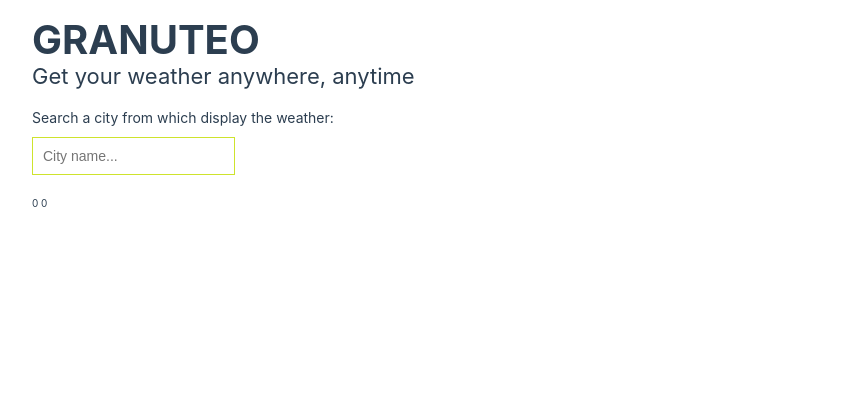
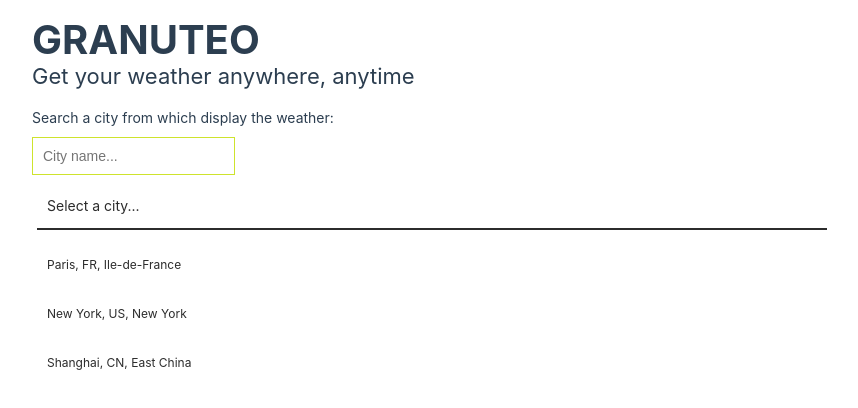
Before and after one commit to FM-O/weather-app, a Vue app: page / in a window 1280 px wide. Shown: the top 408 px of the page, without its empty margins (18-876 px from the left). Built offline with nearby package versions, Linux system fonts and the light colour scheme.

Commit message:
feat(weatherChart): add multiple cities series && UI improvements

```diff
--- a/src/App.vue
+++ b/src/App.vue
@@ -1,10 +1,19 @@
 <script setup lang="ts">
 import HomeView from "@/views/HomeView.vue";
+import { useCityStore } from "@/stores/city";
+
+const cityStore = useCityStore();
 </script>
 
 <template>
   <header>
+    <div class="app-title">
       <span>Granuteo</span> <em>Get your weather anywhere, anytime</em>
+    </div>
+    <div v-if="cityStore.selectedCity" class="selected-app-city">
+      Currently selected city:
+      {{ cityStore.selectedCity.name }}
+    </div>
   </header>
 
   <HomeView />
@@ -12,8 +21,16 @@ import HomeView from "@/views/HomeView.vue";
 
 <style scoped>
 header {
+  display: flex;
+  align-items: center;
+  justify-content: space-between;
   line-height: 1;
   margin-bottom: 20px;
+}
+
+header .selected-app-city {
+  color: whitesmoke;
+  font-size: 2.4rem;
 }
 
 .logo {
@@ -35,11 +52,6 @@ nav a {
 
 nav a:first-of-type {
   border: 0;
-}
-
-@media (min-width: 1024px) {
-  header {
-    padding-right: calc(var(--section-gap) / 2);
 }
 
 .logo {
@@ -68,5 +80,4 @@ nav a:first-of-type {
   padding: 1rem 0;
   margin-top: 1rem;
 }
-}
 </style>
--- a/src/components/CitySearch/CSForm.vue
+++ b/src/components/CitySearch/CSForm.vue
@@ -2,13 +2,23 @@
 import { ref } from "vue";
 import { useDebounceFn, useFetch } from "@vueuse/core";
 
-import { focusedCoordinates } from "@/components/Weather/useWeather";
+import Highcharts from "highcharts";
+
+import {
+  focusedCoordinates,
+  useWeather,
+  weatherState,
+} from "@/components/Weather/useWeather";
+
+import { useCityStore } from "@/stores/city";
+
+import AddIcon from "@/components/assets/AddIcon.vue";
 
 //types
 type Tcity = {
   country: string;
   lat: number;
-  local_names: object;
+  local_names?: object;
   lon: number;
   name: string;
   state: string;
@@ -19,17 +29,39 @@ const isLoading = ref(false);
 const errorInComponent = ref();
 
 // City List feature
-const suggestedCapitalCities = ref<Array<Tcity>>([]);
+const suggestedCapitalCities = ref<Array<Tcity>>([
+  {
+    country: "FR",
+    lat: 48.856613,
+    lon: 2.352222,
+    name: "Paris",
+    state: "Ile-de-France",
+  },
+  {
+    country: "US",
+    lat: 40.712776,
+    lon: -74.005974,
+    name: "New York",
+    state: "New York",
+  },
+  {
+    country: "CN",
+    lat: 31.230391,
+    lon: 121.473701,
+    name: "Shanghai",
+    state: "East China",
+  },
+]);
 
-const cityList = ref<Array<Tcity>>([]);
+const cityList = ref<Array<Tcity>>([...suggestedCapitalCities.value]);
 
-const selectedCity = ref();
+const cityStore = useCityStore();
 
 const selectCityInList = (index: number) => {
-  selectedCity.value = cityList.value[index];
+  cityStore.setCity(cityList.value[index]);
 
-  focusedCoordinates.value.lat = selectedCity.value.lat;
-  focusedCoordinates.value.lon = selectedCity.value.lon;
+  focusedCoordinates.value.lat = cityStore.selectedCity.lat;
+  focusedCoordinates.value.lon = cityStore.selectedCity.lon;
 };
 
 // City Input feature
@@ -49,6 +81,27 @@ const searchCity = useDebounceFn(async () => {
 
   cityList.value = data.value;
 }, 800);
+
+// Add to series
+const { fetchWeatherByCoords } = useWeather();
+
+const addToSeries = async (city: Tcity) => {
+  const cityWeatherData = await fetchWeatherByCoords({
+    lat: city.lat,
+    lon: city.lon,
+  });
+
+  weatherState.series.push({
+    data: cityWeatherData.list.map((data: any) => {
+      const time = new Highcharts.Time({});
+
+      return [
+        time.dateFormat("%Y-%m-%d %H:%M:%S", data.dt * 1000),
+        data.main.temp,
+      ];
+    }),
+  } as never); // HACK ==== NEED TO CHANGE
+};
 </script>
 
 <template>
@@ -66,7 +119,7 @@ const searchCity = useDebounceFn(async () => {
         placeholder="City name..."
       />
       <div
-        class="cs-cities-suggested"
+        class="cs-cities-searched"
         v-if="cityList.length && !errorInComponent"
       >
         <h3>Select a city...</h3>
@@ -76,10 +129,21 @@ const searchCity = useDebounceFn(async () => {
             :key="index"
             @click="selectCityInList(index)"
           >
-            {{ city.name }}, {{ city.country }}, {{ city.state }}
+            <span class="city-desc">
+              {{ city.name }}, {{ city.country }}, {{ city.state }}
+            </span>
+            <span
+              v-if="cityStore.selectedCity && weatherState.city"
+              class="city-add"
+              @click.stop="addToSeries(city)"
+            >
+              <span> Add city to graph </span>
+              <AddIcon />
+            </span>
           </li>
         </ul>
       </div>
+      <div v-if="errorInComponent" class="error">No city found</div>
     </form>
   </div>
 </template>
@@ -101,31 +165,54 @@ const searchCity = useDebounceFn(async () => {
   color: whitesmoke;
 }
 
-.cs-cities-suggested {
+.cs-cities-searched {
   margin-top: 1rem;
   background-color: white;
   color: #2c2c2c;
 }
 
-.cs-cities-suggested h3 {
+.cs-cities-searched h3 {
   border-bottom: 2px solid #2c2c2c;
   margin: 0 0.5rem;
   padding: 1rem;
   font-size: 1.4rem;
 }
 
-.cs-cities-suggested ul {
+.cs-cities-searched ul {
   padding: 1rem 0;
   list-style: none;
 }
 
-.cs-cities-suggested ul li {
+.cs-cities-searched ul li {
+  display: flex;
+  align-items: center;
+  justify-content: space-between;
   padding: 1.5rem;
   cursor: pointer;
   font-size: 1.2rem;
 }
 
-.cs-cities-suggested ul li:hover {
+.cs-cities-searched ul li:hover {
   background-color: #cee32d;
 }
+
+.city-add {
+  display: flex;
+  align-items: center;
+}
+
+.city-add span {
+  margin-right: 0.8rem;
+}
+
+.city-add:hover {
+  color: #787878;
+}
+
+.error {
+  margin-top: 1rem;
+  font-size: 1.6rem;
+  color: #e50000;
+  font-weight: 700;
+}
 </style>
--- a/src/components/Weather/WContainer.vue
+++ b/src/components/Weather/WContainer.vue
@@ -2,18 +2,41 @@
 import { weatherState } from "@/components/Weather/useWeather";
 import { reactive, ref, watch } from "vue";
 import VueHighcharts from "vue3-highcharts";
-import Highcharts from "Highcharts";
+import Highcharts, { seriesType } from "Highcharts";
 import {
   focusedCoordinates,
   useWeather,
 } from "@/components/Weather/useWeather";
 import WTimeSlotList from "./WTimeSlotList.vue";
 
-const { fetchWeatherByCoords } = useWeather();
+const { fetchWeatherByCoords, updateWeatherState } = useWeather();
 
 const displayChart = ref(false);
 
 const chartOptions = reactive({
+  title: {
+    text: "Temperatures evolution within the 5 days",
+    style: { color: "#ffffff" },
+  },
+  colors: [
+    "#cee32d",
+    "#ff0000",
+    "#8bbc21",
+    "#910000",
+    "#1aadce",
+    "#492970",
+    "#f28f43",
+    "#77a1e5",
+    "#c42525",
+    "#a6c96a",
+  ],
+  chart: {
+    backgroundColor: "#181818",
+  },
+  legend: {
+    itemStyle: { color: "#ffffff" },
+    itemHoverStyle: { color: "#cee32d" },
+  },
   xAxis: {
     type: "datetime",
     dateTimeLabelFormats: {
@@ -21,48 +44,89 @@ const chartOptions = reactive({
       month: "%e. %b",
       year: "%b",
     },
+    labels: {
+      style: { color: "#ffffff" },
+    },
     title: {
       text: "Date",
+      style: { color: "#ffffff" },
     },
   },
   yAxis: {
+    labels: {
+      style: { color: "#ffffff" },
+    },
     title: {
       text: "temperatures (celsius)",
+      style: { color: "#ffffff" },
     },
   },
-  series: [
-    {
-      data: [[]], // sample data
-    } as { data: any }, // type hack
-  ],
+  series: weatherState.series,
 });
 
 watch(weatherState, (v) => {
-  if (v.temperatures.length) {
+  // TEMPORARY HACK TO REFRESH GRAPH
+  displayChart.value = false;
+
+  chartOptions.series = weatherState.series;
+
+  setTimeout(() => {
+    displayChart.value = true;
+  }, 500);
+  // if (v.temperatures.length) {
+  //   // Better to transform the coordinates into a dedicated feature (composable) or into useWeather
+  //   chartOptions.series[0].data = v.temperatures.map((temp, index) => {
+  //     const time = new Highcharts.Time({});
+
+  //     return [
+  //       time.dateFormat("%Y-%m-%d %H:%M:%S", v.dates[index] * 1000),
+  //       temp,
+  //     ];
+  //   });
+  //   console.log(weatherState.series);
+
+  //   // chartOptions.series = [chartOptions.series[0], ...weatherState.series];
+  //   displayChart.value = true;
+  // }
+});
+
+const getWeatherForCity = async () => {
+  weatherState.series = [];
+  displayChart.value = false;
+
+  const cityWeatherData = await fetchWeatherByCoords();
+
+  updateWeatherState(cityWeatherData);
+
+  if (weatherState.temperatures.length) {
     // Better to transform the coordinates into a dedicated feature (composable) or into useWeather
-    chartOptions.series[0].data = v.temperatures.map((temp, index) => {
-      const time = new Highcharts.Time({});
+    weatherState.series[0] = {
+      data: weatherState.temperatures.map((temp, index) => {
+        const time = new Highcharts.Time({});
 
-      return [
-        time.dateFormat("%Y-%m-%d %H:%M:%S", v.dates[index] * 1000),
-        temp,
-      ];
-    });
+        return [
+          time.dateFormat(
+            "%Y-%m-%d %H:%M:%S",
+            weatherState.dates[index] * 1000
+          ),
+          temp,
+        ];
+      }),
+    } as never; // HACK ==== NEED TO CHANGE;
+
+    // chartOptions.series = [chartOptions.series[0], ...weatherState.series];
     displayChart.value = true;
   }
-});
+};
 </script>
 
 <template>
   <div class="w-container">
-    {{ focusedCoordinates.lat }}
-    {{ focusedCoordinates.lon }}
-
     <button
       v-if="focusedCoordinates.lat && focusedCoordinates.lon"
-      @click="fetchWeatherByCoords()"
+      @click="getWeatherForCity()"
     >
-      Get weather
+      Get weather (currently selected city)
     </button>
     <VueHighcharts v-if="displayChart" :options="chartOptions" />
     <WTimeSlotList />
--- a/src/components/Weather/WTimeSlotList.vue
+++ b/src/components/Weather/WTimeSlotList.vue
@@ -1,8 +1,6 @@
 <script setup lang="ts">
 import WTimeSlotItem from "@/components/Weather/WTimeSlotItem.vue";
 import { weatherState } from "@/components/Weather/useWeather";
-
-console.log(weatherState);
 </script>
 
 <template>
@@ -18,8 +16,14 @@ console.log(weatherState);
 <style scoped>
 .w-timeslot-list {
   display: grid;
-  grid-template-columns: repeat(4, 1fr);
+  grid-template-columns: repeat(2, 1fr);
   gap: 1.5rem;
   margin-top: 3rem;
 }
+
+@media screen and (min-width: 1024px) {
+  .w-timeslot-list {
+    grid-template-columns: repeat(4, 1fr);
+  }
+}
 </style>
--- /dev/null
+++ b/src/components/assets/AddIcon.vue
@@ -0,0 +1,10 @@
+<script setup lang="ts"></script>
+
+<template>
+  <svg xmlns="http://www.w3.org/2000/svg" height="24" width="24">
+    <path
+      fill="currentColor"
+      d="M11 17h2v-4h4v-2h-4V7h-2v4H7v2h4Zm1 5q-2.075 0-3.9-.788-1.825-.787-3.175-2.137-1.35-1.35-2.137-3.175Q2 14.075 2 12t.788-3.9q.787-1.825 2.137-3.175 1.35-1.35 3.175-2.138Q9.925 2 12 2t3.9.787q1.825.788 3.175 2.138 1.35 1.35 2.137 3.175Q22 9.925 22 12t-.788 3.9q-.787 1.825-2.137 3.175-1.35 1.35-3.175 2.137Q14.075 22 12 22Zm0-2q3.35 0 5.675-2.325Q20 15.35 20 12q0-3.35-2.325-5.675Q15.35 4 12 4 8.65 4 6.325 6.325 4 8.65 4 12q0 3.35 2.325 5.675Q8.65 20 12 20Zm0-8Z"
+    />
+  </svg>
+</template>
--- /dev/null
+++ b/src/stores/city.ts
@@ -0,0 +1,14 @@
+import { defineStore } from "pinia";
+import { ref } from "vue";
+
+export const useCityStore = defineStore("city", () => {
+  const selectedCity = ref();
+
+  function setCity(city: any) {
+    console.log(city);
+
+    selectedCity.value = city;
+  }
+
+  return { selectedCity, setCity };
+});
```
Also changed, not shown: src/components/Weather/useWeather.ts (+9 -5 lines), src/stores/counter.ts (deleted, +0 -16 lines). Lines whose indentation alone changed are shown as unchanged.
